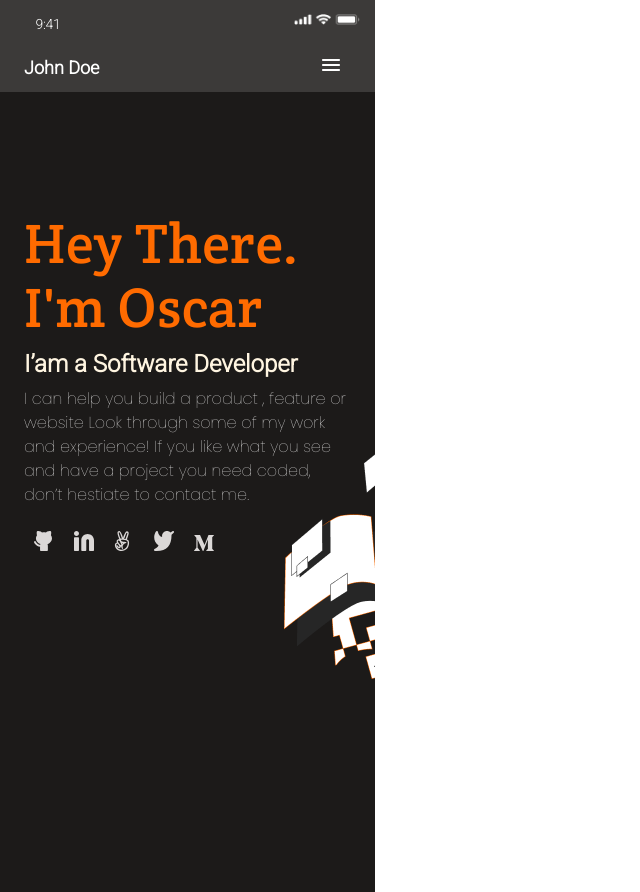
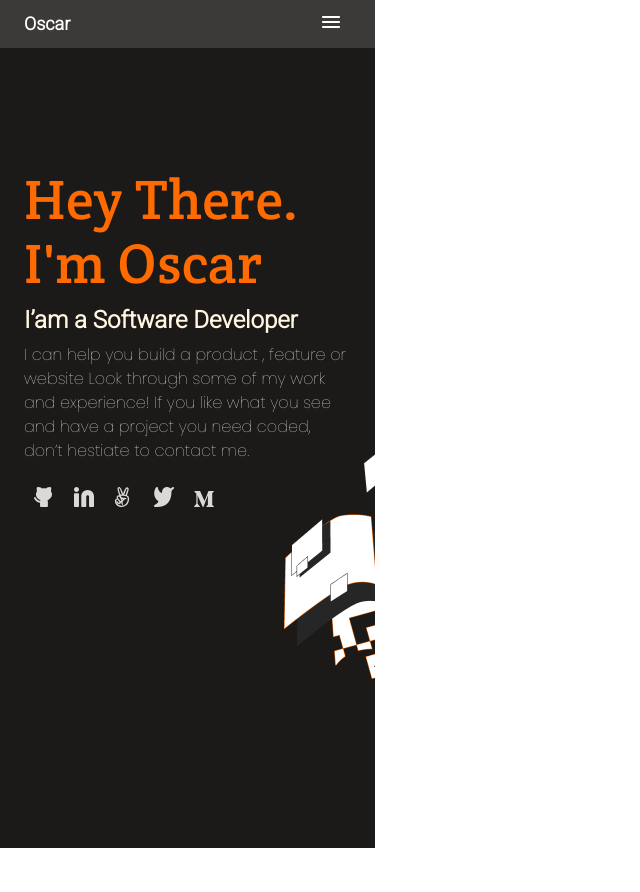
Before and after one commit to zkr024/Portfolio, a plain HTML site: page index.html in a window 1280 px wide. Shown: the whole page, without its empty margins (0-640 px from the left). After the commit the page ends 848 px from the top, so only its background shows below. Drawn offline with Linux system fonts and the light colour scheme; a web font is replaced by a local one.

Commit message:
remove status section. No need that one in the project. Code reviewer recomendation

```diff
--- a/index.html
+++ b/index.html
@@ -16,14 +16,8 @@
     <div class="container">
         <header>
             <nav class="top">
-                <div class="status">
-                    <div>9:41</div>
-                    <img src="images/Status_Bars/Group4.png" alt="status icons taken from the figma template">
-                </div>
-                <div class="menu">
-                    <div>John Doe</div>
-                    <img src="images/bar.svg" alt="menu bar Icon taken from the figma template">
-                </div>
+                <div>Oscar</div>
+                <img src="images/bar.svg" alt="menu bar Icon taken from the figma template">
             </nav>
         </header>
         <div class="headline">
--- a/style.css
+++ b/style.css
@@ -10,57 +10,24 @@ body {
 }
 
 .top {
-  background-color: #3c3a39;
-  width: 375px;
-  height: 92px;
-  padding: 0;
-  display: flex;
-  flex-direction: column;
-}
-
-.status {
-  height: 56px;
-}
-
-.status,
-.menu {
   display: flex;
   justify-content: space-between;
   align-items: center;
+  background-color: #3c3a39;
 }
 
-.status div {
-  margin: 16px 0 24px 21px;
-  font-family: 'Roboto', sans-serif;
-  font-style: normal;
-  font-weight: 500;
-  font-size: 14px;
-  line-height: 16px;
-  text-align: center;
-  letter-spacing: -0.28px;
-  width: 54px;
-  height: 16px;
-}
-
-.status img {
-  margin: 17.33px 14.67px 34.33px 0;
-  width: 66.66px;
-  height: 11.34px;
-}
-
-.menu div {
-  margin: 0 0 12px 24px;
+.top div {
+  margin: 12px 0 12px 24px;
   font-family: 'Roboto', sans-serif;
   font-style: normal;
   font-weight: bold;
   font-size: 18px;
   line-height: 24px;
-  width: 140px;
   height: 24px;
 }
 
-.menu img {
-  margin: 0 35px 18px 0;
+.top img {
+  margin: 14px 35px 18px 0;
   width: 18px;
   height: 12px;
 }
```
